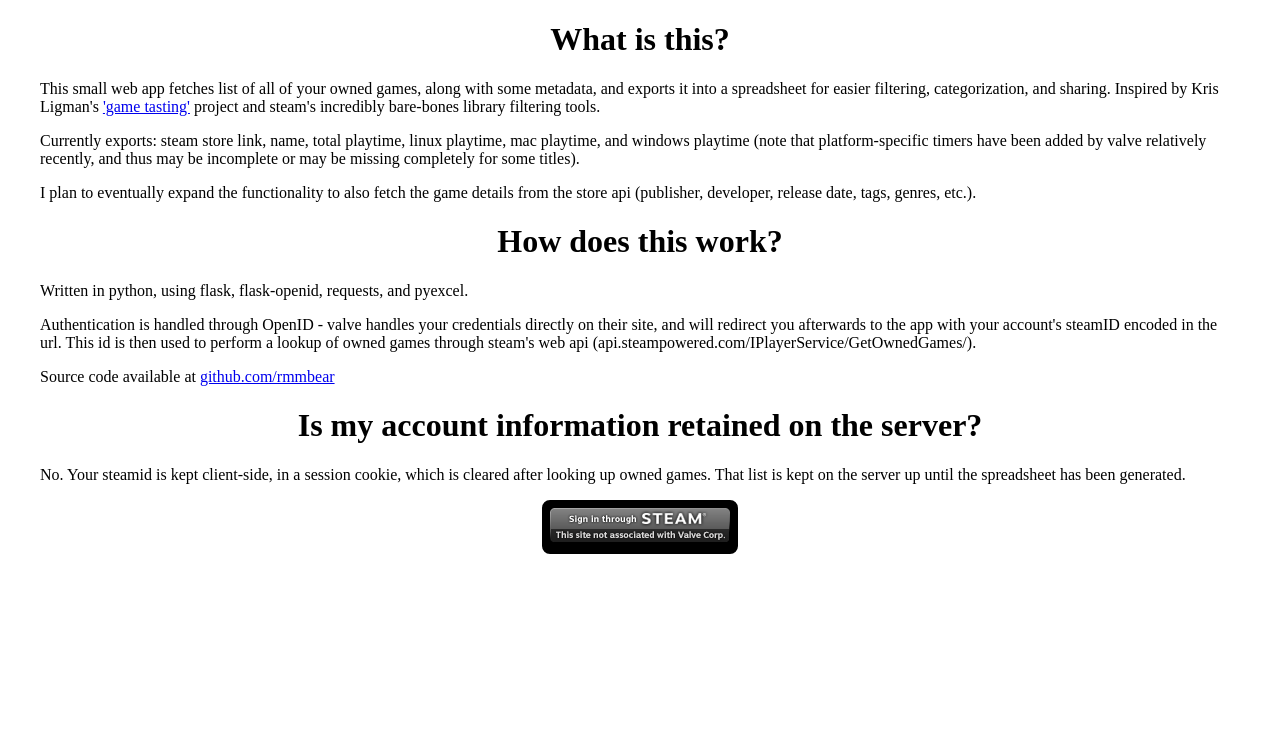
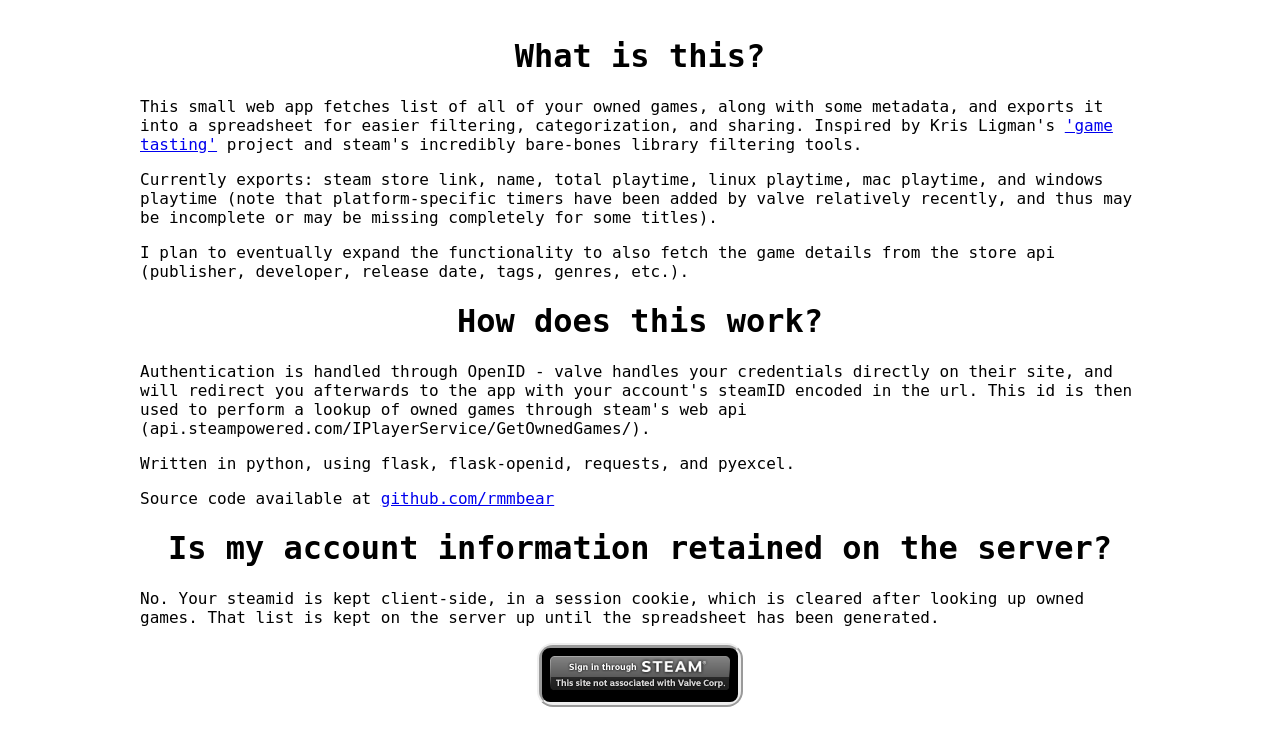
Before and after one commit to rmmbear/steam-games-exporter, a Flask app: page /tools/steam-games-exporter/ in a window 1280 px wide. Shown: the top 746 px of the page. Run offline with Flask 2, Linux system fonts and the light colour scheme.

Commit message:
make things a little prettier

```diff
--- a/static/main.css
+++ b/static/main.css
@@ -1,4 +1,47 @@
-body {max-width: 1200px; margin: auto}
-h1, form {text-align: center;}
-button {background: black; color:white; border: 8px solid black; border-radius: 8px; padding: 0; cursor: pointer;}
-button:hover {border-color: #6880b7}
+body {
+    font-family: monospace;
+    font-size: 16px;
+    margin: auto;
+    max-width: 1000px;
+    padding: 1em;
+}
+
+h1 {text-align: center;}
+
+form {
+    border-radius: 16px;
+    border: 5px ridge;
+    margin: auto;
+    min-width: 5em;
+    width: max-content;
+}
+
+.input-group {
+    border-bottom: 1px dotted;
+    padding: 0.5em .5em;
+}
+
+.button-group {
+    text-align: center;
+    border: unset;
+}
+
+.input-label, button, input, label {
+    cursor: pointer;
+}
+
+button {
+    background: black;
+    border-radius: 8px;
+    border: 8px solid black;
+    color:white;
+    font-weight: bold;
+    padding: 0;
+    width: 100%;
+}
+
+button:hover {
+    background: lightgray;
+    border-color: lightgray;
+    color: black;
+}
--- a/templates/index.html
+++ b/templates/index.html
@@ -6,8 +6,8 @@
         <p>Currently exports: steam store link, name, total playtime, linux playtime, mac playtime, and windows playtime (note that platform-specific timers have been added by valve relatively recently, and thus may be incomplete or may be missing completely for some titles).</p>
         <p>I plan to eventually expand the functionality to also fetch the game details from the store api (publisher, developer, release date, tags, genres, etc.).</p>
         <h1>How does this work?</h1>
+        <p>Authentication is handled through OpenID - valve handles your credentials directly on their site, and will redirect you afterwards to the app with your account's steamID encoded in the url. This id is then used to perform a lookup of owned games through steam's web api (api.steampowered.com/IPlayerService/GetOwnedGames/).</p>
         <p>Written in python, using flask, flask-openid, requests, and pyexcel.</p>
-        <p>Authentication is handled through OpenID - valve handles your credentials directly on their site, and will redirect you afterwards to the app with your account's steamID encoded in the url. This id is then used to perform a lookup of owned games through steam's web api (api.steampowered.com/IPlayerService/GetOwnedGames/).</p>
         <p>Source code available at <a href="https://github.com/rmmbear/steam-games-exporter">github.com/rmmbear</a></p>
         <h1>Is my account information retained on the server?</h1>
         <p>No. Your steamid is kept client-side, in a session cookie, which is cleared after looking up owned games. That list is kept on the server up until the spreadsheet has been generated.</p>
--- a/templates/login.html
+++ b/templates/login.html
@@ -6,10 +6,6 @@
     {% endif %}
     {% if error %}<p class="error"><strong>Error:</strong> {{ error }}</p>{% endif %}
     <form action="." method="get">
-        <a href=".">
-            <button type="button" class="btn-back" title="Back">
-            Back
-            </button>
-        </a>
+        <a href="."><button type="button" class="btn-back" title="Back">Back</button></a>
     </form>
 {% endblock %}
```
